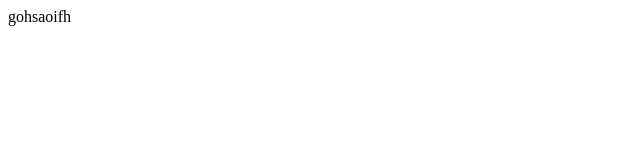
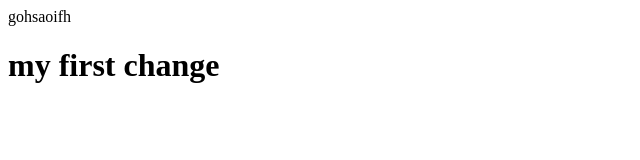
Before and after one commit to sahilboora7/first-react-proj, a plain HTML site: page index.html in a window 1280 px wide. Shown: the whole page, without its empty margins (0-640 px from the left). Drawn offline with Linux system fonts and the light colour scheme.

Commit message:
h1 instal

```diff
--- a/index.html
+++ b/index.html
@@ -7,5 +7,6 @@
 </head>
 <body>
     gohsaoifh
+    <h1>my first change</h1>
 </body>
 </html>
```
